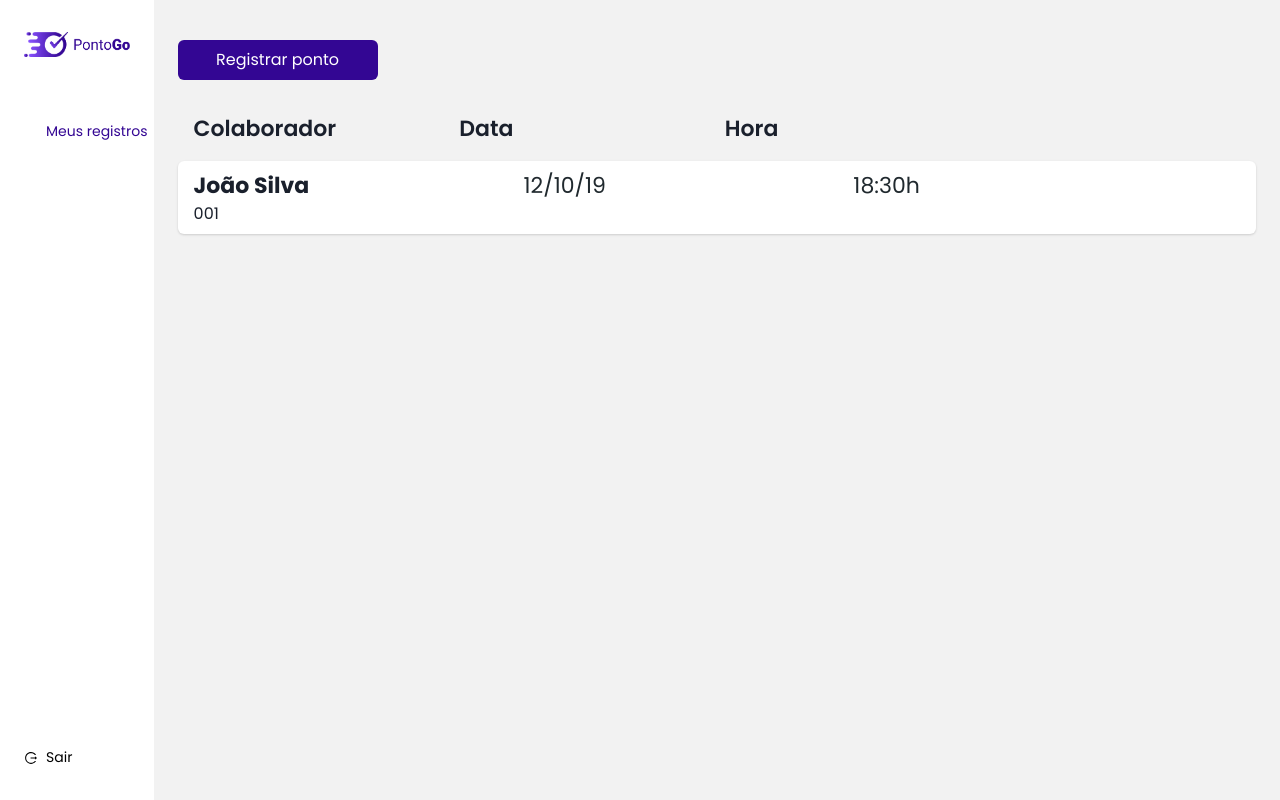
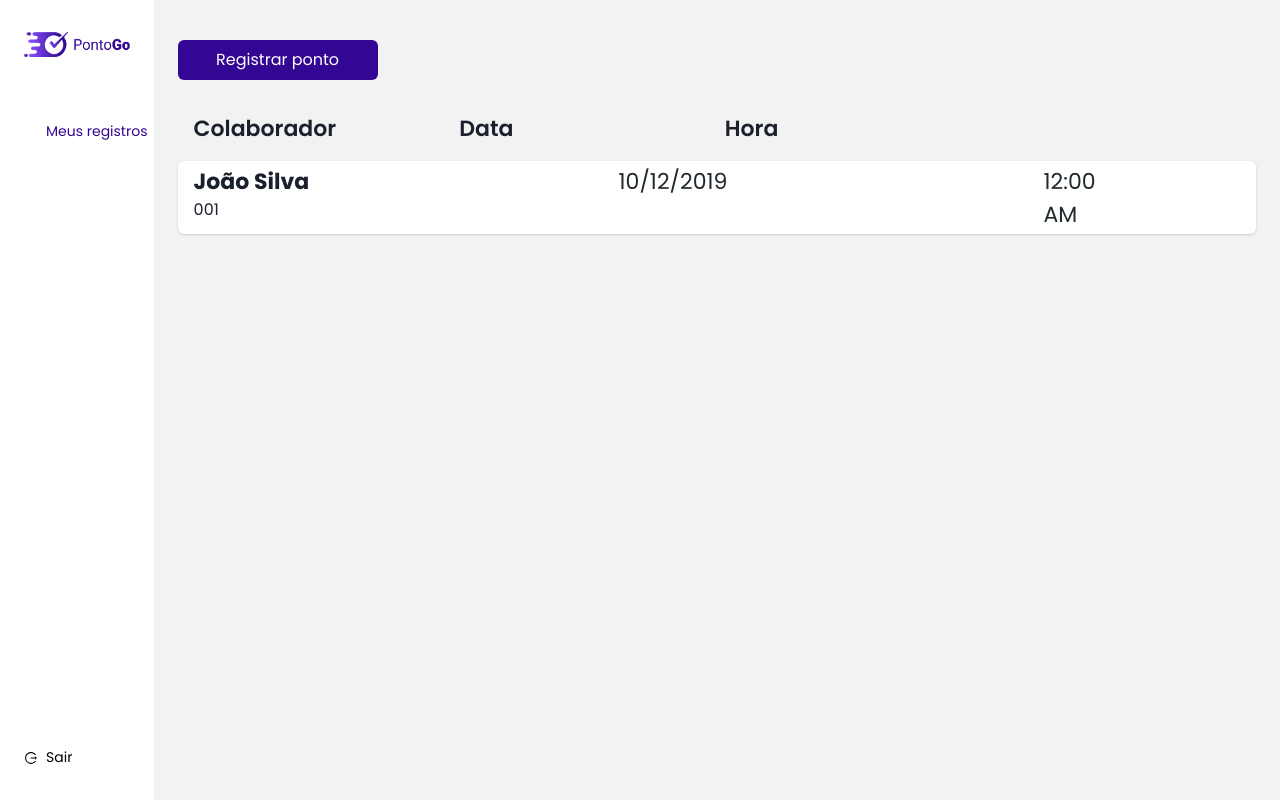
Before and after one commit to Alinewienke/teste-brainny, a React (Vite) app: page /meus-registros in a window 1280 px wide. Built offline with nearby package versions, Linux system fonts and the light colour scheme; some icons are missing; a web font is replaced by a local one.

Commit message:
:sparkles: conecta dashboard com backend

```diff
--- a/src/components/WorkerCard/WorkerCard.jsx
+++ b/src/components/WorkerCard/WorkerCard.jsx
@@ -1,7 +1,21 @@
 import { Card, Text, Box, Grid, GridItem } from '@chakra-ui/react';
 import PropTypes from 'prop-types';
 
-function WorkerCard({ workerName, workerNumber, date, hour }) {
+function WorkerCard({ workerName, workerNumber, date }) {
+  const ajustDate = date => {
+    const newDate = new Date(date);
+    let day = newDate.getDate();
+    let month = newDate.getMonth() + 1;
+    let year = newDate.getFullYear();
+
+    return `${day}/${month}/${year}`;
+  };
+
+  const ajustHour = date => {
+    const newDate = new Date(date);
+    return newDate.toLocaleTimeString([], { hour: '2-digit', minute: '2-digit' });
+  };
+
   return (
     <>
       <Card
@@ -10,6 +24,7 @@ function WorkerCard({ workerName, workerNumber, date, hour }) {
         direction={{ base: 'row' }}
         align='center'
         p='4'
+        mb='4'
       >
         <Grid
           templateColumns='repeat(10, 1fr)'
@@ -31,7 +46,7 @@ function WorkerCard({ workerName, workerNumber, date, hour }) {
               fontSize='22px'
               color='#20292E'
             >
-              {date}
+              {ajustDate(date)}
             </Text>
           </GridItem>
           <GridItem colSpan={1}>
@@ -39,7 +54,7 @@ function WorkerCard({ workerName, workerNumber, date, hour }) {
               fontSize='22px'
               color='#20292E'
             >
-              {hour}
+              {ajustHour(date)}
             </Text>
           </GridItem>
         </Grid>
@@ -50,9 +65,8 @@ function WorkerCard({ workerName, workerNumber, date, hour }) {
 
 WorkerCard.propTypes = {
   workerName: PropTypes.string,
-  workerNumber: PropTypes.number,
-  date: PropTypes.string,
-  hour: PropTypes.number
+  workerNumber: PropTypes.string,
+  date: PropTypes.string
 };
 
 export default WorkerCard;
--- a/src/pages/Dashboard.jsx
+++ b/src/pages/Dashboard.jsx
@@ -1,10 +1,28 @@
 import { Box, Flex } from '@chakra-ui/react';
+
+import { gql, useQuery } from '@apollo/client';
 
 import Sidebar from '../components/Sidebar/Sidebar';
 import WorkerCard from '../components/WorkerCard/WorkerCard';
 import WorkerHeader from '../components/WorkerHeader/WorkerHeader';
 
 function Dashboard() {
+  const REGISTERED_TIMES_QUERY = gql`
+    query RegisteredTimesQuery {
+      registeredTimes {
+        id
+        created_at
+        timeRegistered
+        user {
+          id
+          name
+        }
+      }
+    }
+  `;
+
+  const { loading, data } = useQuery(REGISTERED_TIMES_QUERY);
+
   return (
     <>
       <Box
@@ -19,12 +37,17 @@ function Dashboard() {
             p='6'
           >
             <WorkerHeader />
-            <WorkerCard
-              workerName='João Silva'
-              workerNumber='001'
-              date='12/10/19'
-              hour='18:30h'
-            />
+            {!loading &&
+              data &&
+              data.registeredTimes &&
+              data.registeredTimes.map(e => (
+                <WorkerCard
+                  key={e.id}
+                  workerName={e.user ? e.user.name : 'Nome não informado'}
+                  workerNumber={e.user ? e.user.id : ''}
+                  date={e.timeRegistered}
+                />
+              ))}
           </Box>
         </Flex>
       </Box>
```
